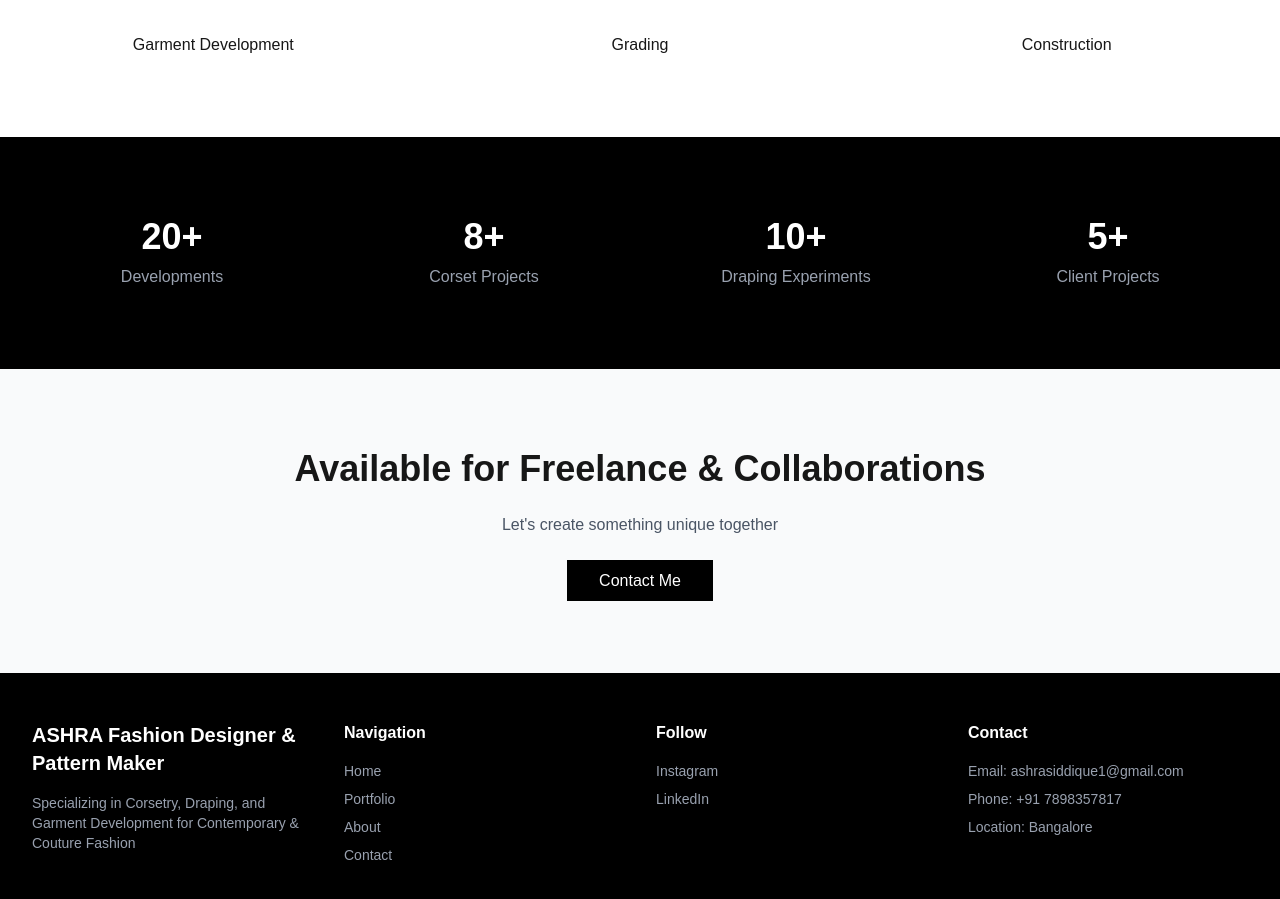
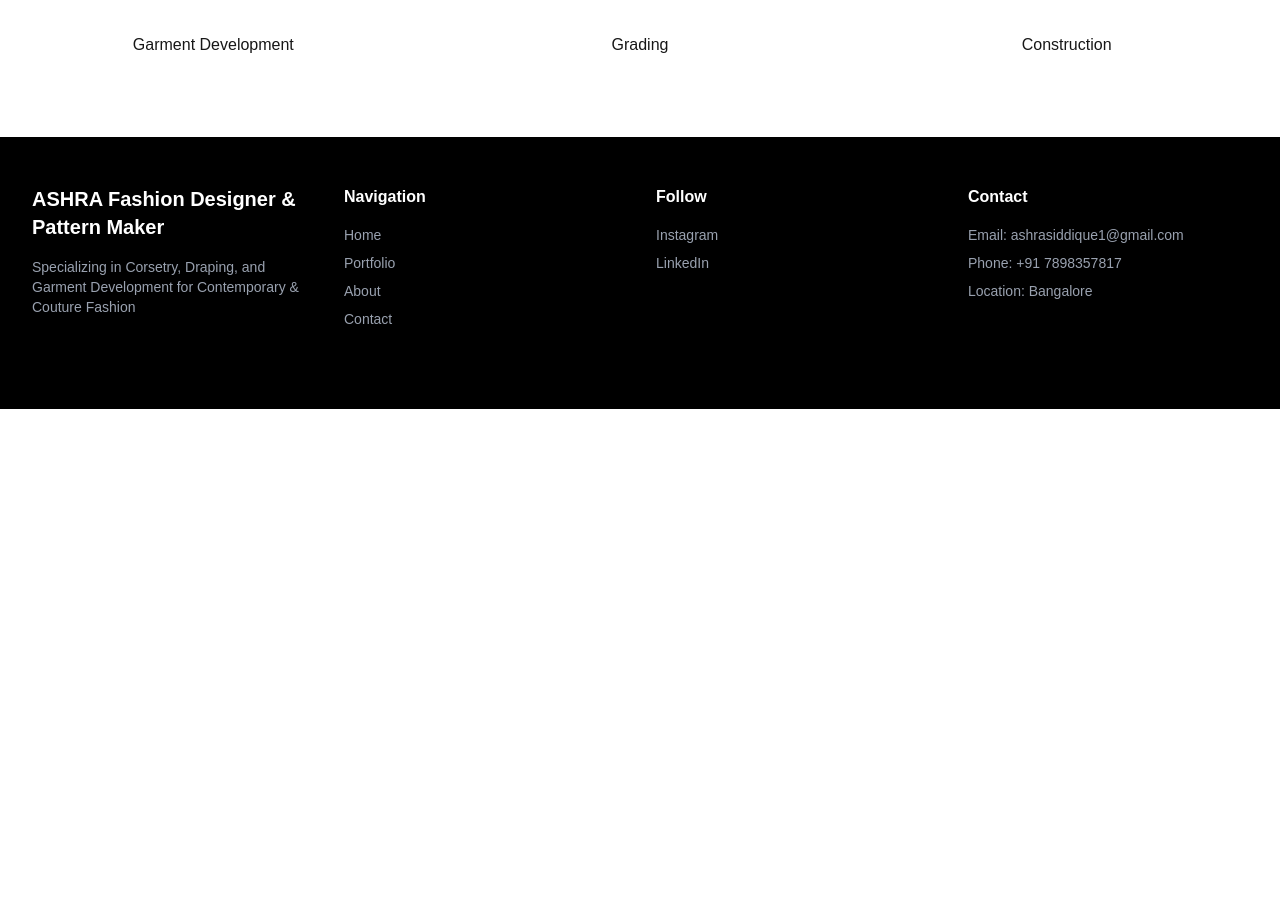
Before and after one commit to ashrasiddique1-lgtm/ashra-portfolio, a Next.js app: page / in a window 1280 px wide. Shown: the part 1600-2499 px from the top of the page. After the commit the page ends 2009 px from the top, so only its background shows below. Built offline with nearby package versions, Linux system fonts and the light colour scheme.

Commit message:
removed stats section

```diff
--- a/src/app/page.tsx
+++ b/src/app/page.tsx
@@ -166,7 +166,7 @@ export default function Home() {
 
 
       {/* Stats Section */}
-      <section className="py-20 bg-black text-white">
+      {/* <section className="py-20 bg-white text-black">
         <div className="max-w-7xl mx-auto px-4 sm:px-6 lg:px-8">
 
           <div className="grid grid-cols-2 md:grid-cols-4 gap-8 text-center">
@@ -194,11 +194,11 @@ export default function Home() {
           </div>
 
         </div>
-      </section>
+      </section> */}
 
 
       {/* CTA Section */}
-      <section className="py-20 bg-gray-50">
+      {/* <section className="py-20 bg-gray-50">
         <div className="max-w-4xl mx-auto text-center px-4">
 
           <h2 className="text-4xl font-bold mb-6">
@@ -217,7 +217,7 @@ export default function Home() {
           </Link>
 
         </div>
-      </section>
+      </section> */}
 
     </div>
   );
```
